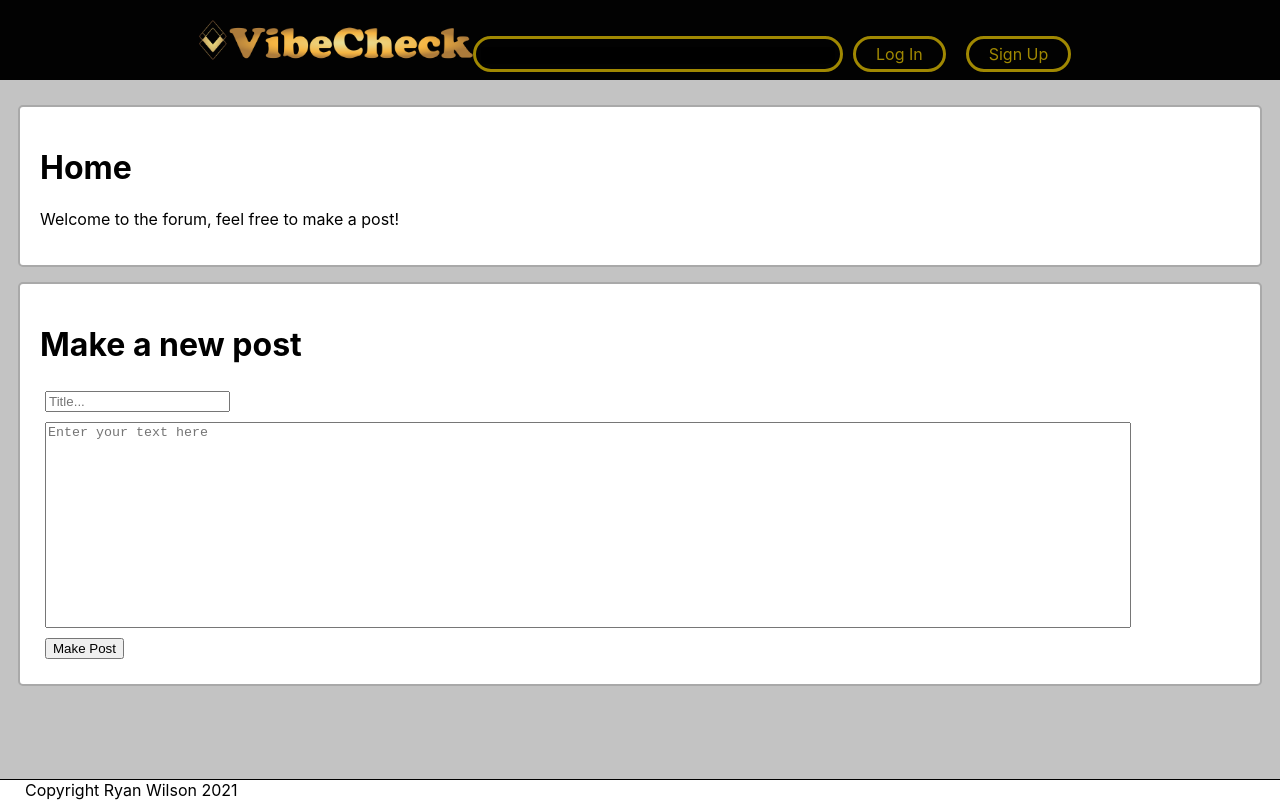
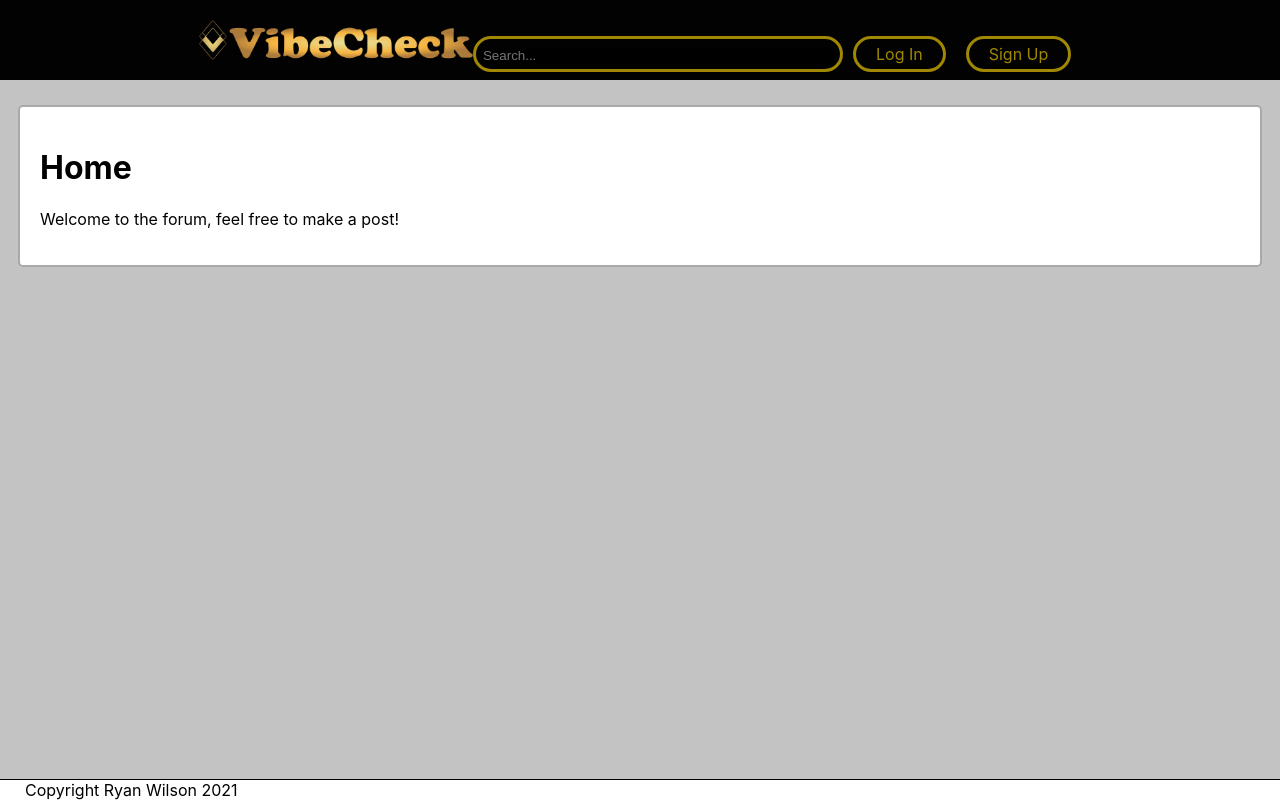
Before and after one commit to RyanWilsonRMIT/vc_s3716816, a React (Create React App) app: page / in a window 1280 px wide. Built offline with nearby package versions, Linux system fonts and the light colour scheme.

Commit message:
fixed loginregister background

```diff
--- a/src/App.js
+++ b/src/App.js
@@ -15,7 +15,7 @@ function App() {
   let messages=getMessages();
   return (
     <div>
-      <Header/>
+      <Header q={q}/>
       <main>
         {messages}
         <Switch>
--- a/src/components/home.js
+++ b/src/components/home.js
@@ -26,7 +26,7 @@ class Home extends React.Component {
           <h1>Home</h1>
           <p>Welcome to the forum, feel free to make a post!</p>
         </div>
-        <NewPost reload={this.getPosts}></NewPost>
+        {localStorage.getItem("username")!=null ? <NewPost reload={this.getPosts}></NewPost> : ""}
         {this.state.posts}
       </div>
     );
--- a/src/components/loginRegister.js
+++ b/src/components/loginRegister.js
@@ -81,7 +81,7 @@ class LoginRegister extends React.Component {
       },
     ]
     return (
-      <div className="loginRegister">
+      <div className="loginRegister page">
         <div className="toggleSwitch">
           <button className={`toggle ${(selected==="login") ? "selected": ""}`} onClick={this.swapLogin}>Log In</button>
           <button className={`toggle ${(selected==="register") ? "selected": ""}`} onClick={this.swapRegister}>Register</button>
--- a/src/components/partials/header.js
+++ b/src/components/partials/header.js
@@ -15,7 +15,7 @@ class Header extends React.Component {
           <a href = "/">
             <img src={logo} alt="Vibe Check"></img>
           </a>
-          <Searchbar></Searchbar>
+          <Searchbar q={this.props.q}></Searchbar>
           {username== null &&
             <>
               <a href="/login">Log In</a>
--- a/src/components/searchbar.js
+++ b/src/components/searchbar.js
@@ -22,7 +22,7 @@ class Searchbar extends React.Component {
       <div className={
         `searchbar ${this.state.active ? " active" : ""}`
       }>
-        <input type="text" onFocus={this.focused} onBlur={this.blured} onKeyDown = {this.keyDown}></input>
+        <input type="text" onFocus={this.focused} onBlur={this.blured} onKeyDown = {this.keyDown} defaultValue = {this.props.q} placeholder="Search...  "></input>
 
       </div>
     );
```
